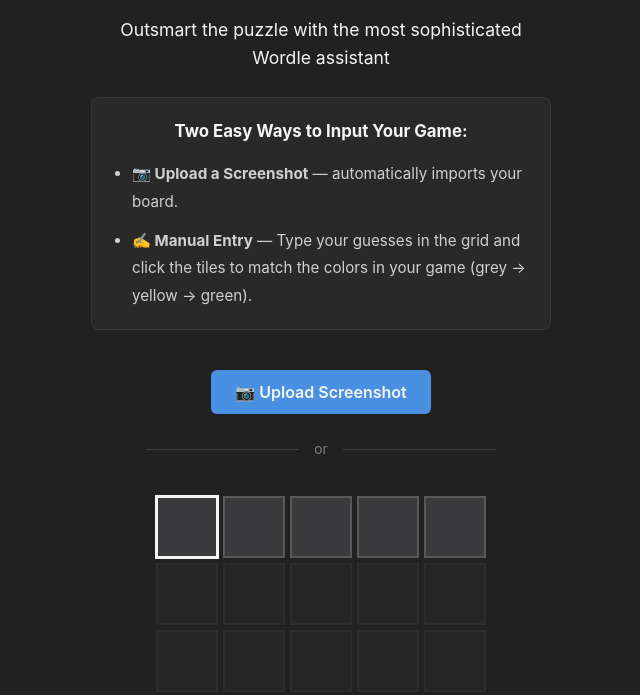
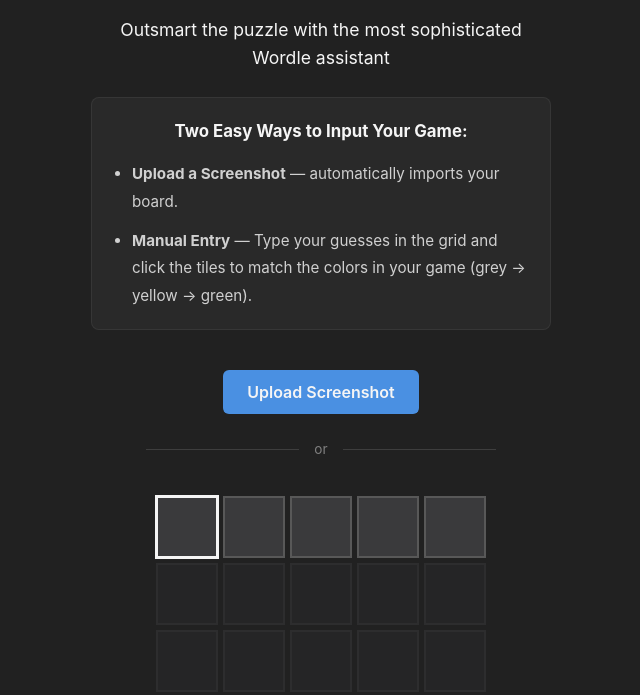
Before and after one commit to asadhusain97/wordle_ss, a website: page index.html in a window 1280 px wide. Shown: the part 98-793 px from the top of the page, without its empty margins (319-959 px from the left). Drawn offline with Linux system fonts and the light colour scheme.

Commit message:
remove icons

```diff
--- a/index.html
+++ b/index.html
@@ -28,8 +28,8 @@
                 <div class="instruction-box">
                     <p class="instruction-header"><strong>Two Easy Ways to Input Your Game:</strong></p>
                     <ul class="instruction-list">
-                        <li><strong>📷 Upload a Screenshot</strong> — automatically imports your board.</li>
-                        <li><strong>✍️ Manual Entry</strong> — Type your guesses in the grid and click the tiles to
+                        <li><strong>Upload a Screenshot</strong> — automatically imports your board.</li>
+                        <li><strong>Manual Entry</strong> — Type your guesses in the grid and click the tiles to
                             match the colors in your game (grey → yellow → green).</li>
                     </ul>
                 </div>
@@ -40,7 +40,7 @@
             <div class="upload-container">
                 <input type="file" id="screenshot-upload" accept="image/*">
                 <button type="button" id="upload-button" class="upload-btn">
-                    📷 Upload Screenshot
+                    Upload Screenshot
                 </button>
                 <div id="upload-status" class="upload-status hidden"></div>
             </div>
```
